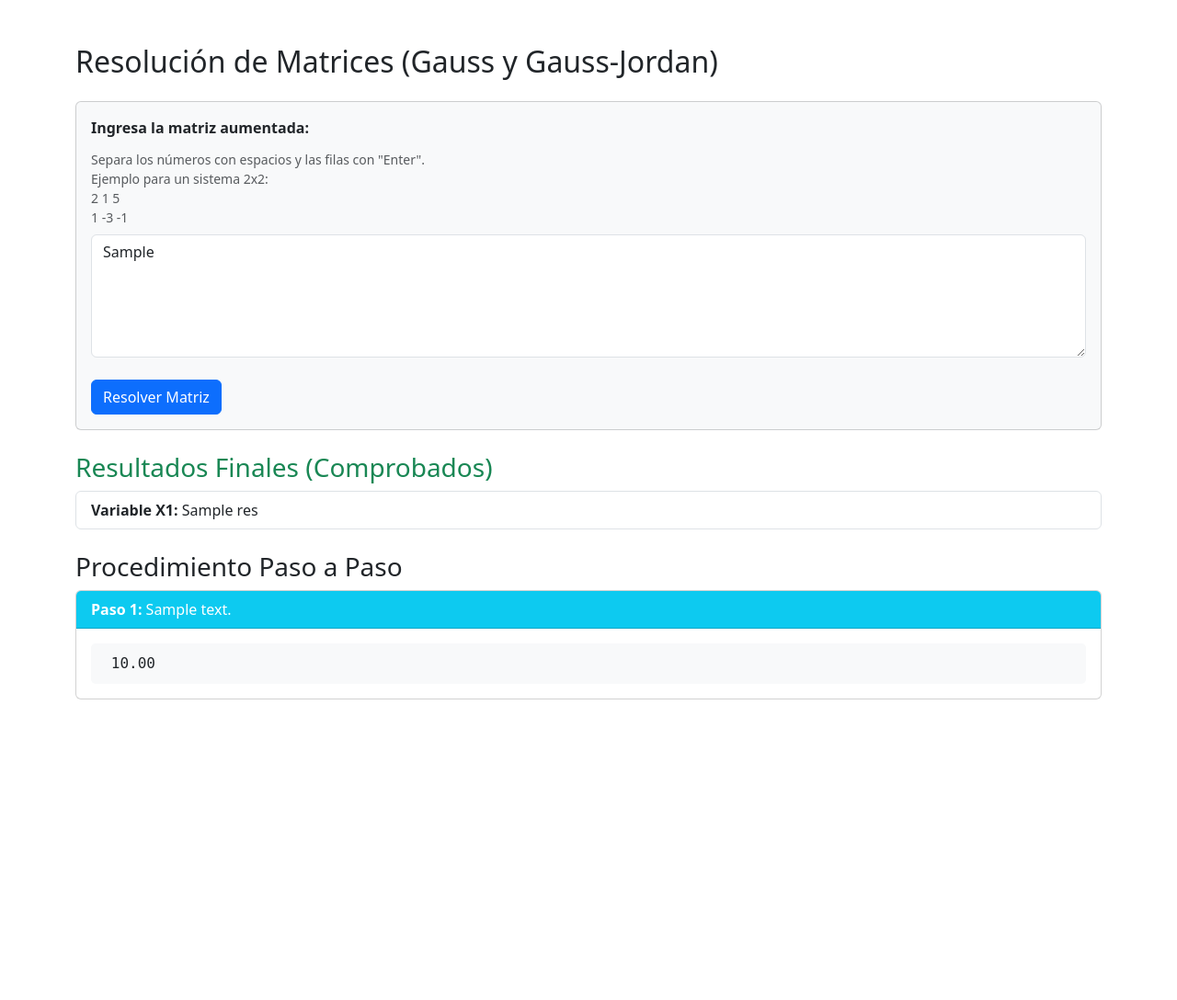
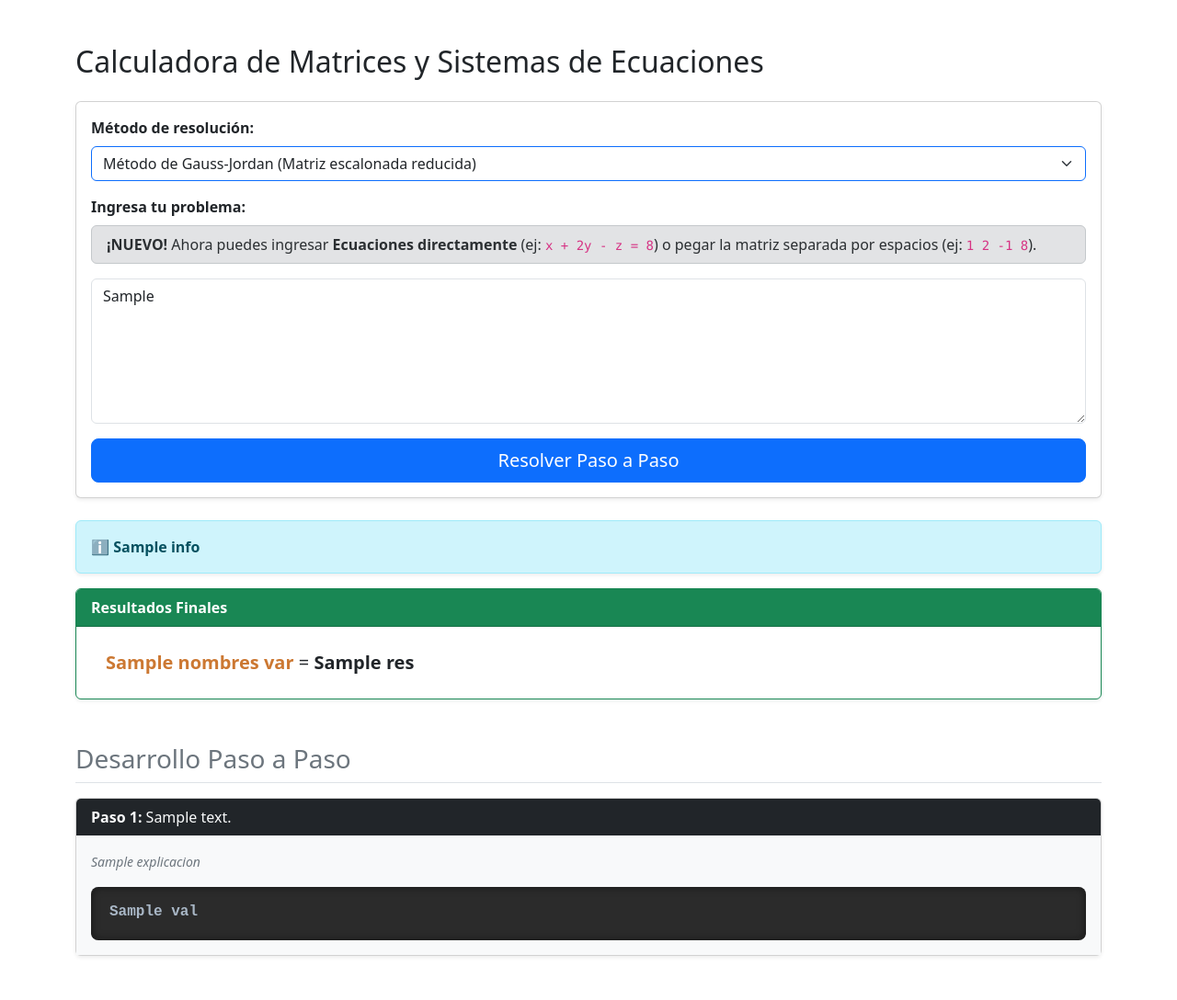
Before and after one commit to gomcarrillo-ux/CalculadoraZoo, a Flask app: template templates/index.html in a window 1280 px wide. Shown: the whole page at 92% size. Before the commit the page ends 761 px from the top, so only its background shows below. Run offline with Flask 3, Linux system fonts and the light colour scheme; the template is opened without the code that fills it: most values are stand-ins (such as "Sample title", 1, 10 or a date in 2020).

Commit message:
de ecuacion a matriz

```diff
--- a/app.py
+++ b/app.py
@@ -1,71 +1,295 @@
+import re
+from fractions import Fraction
 from flask import Flask, render_template, request
-import copy
 
 app = Flask(__name__)
 
-def resolver_gauss_jordan(matriz):
+def formatear_fraccion(f):
+    if isinstance(f, Fraction):
+        if f.denominator == 1:
+            return str(f.numerator)
+        return f"{f.numerator}/{f.denominator}"
+    return str(f)
+
+def matriz_a_strings(matriz):
+    return [[formatear_fraccion(val) for val in fila] for fila in matriz]
+
+def format_parametric_expr(indep, coefs_libres, variables_libres_nombres):
+    """Construye la expresión algebraica paramétrica para variables dependientes."""
+    terms = []
+    if indep != 0:
+        terms.append(formatear_fraccion(indep))
+
+    for col_lib, coef in coefs_libres.items():
+        if coef == 0:
+            continue
+        param = variables_libres_nombres[col_lib]
+        abs_coef = abs(coef)
+        coef_str = formatear_fraccion(abs_coef)
+
+        if coef_str == "1":
+            term_str = param
+        else:
+            term_str = f"{coef_str}*{param}"
+
+        if coef > 0:
+            if not terms:
+                terms.append(term_str)
+            else:
+                terms.append(f"+ {term_str}")
+        else:
+            if not terms:
+                terms.append(f"-{term_str}")
+            else:
+                terms.append(f"- {term_str}")
+
+    if not terms:
+        return "0"
+    return " ".join(terms)
+
+def parse_ecuaciones(texto):
+    """
+    Toma un texto con ecuaciones (ej: "2x + y = 5") y lo convierte
+    en una matriz aumentada de fracciones, detectando los nombres de las variables.
+    """
+    lineas = [linea.strip() for linea in texto.split('\n') if linea.strip()]
+
+    todas_vars = set(re.findall(r'[a-zA-Z_]\w*', texto))
+    vars_ordenadas = sorted(list(todas_vars))
+
+    matriz = []
+
+    for linea in lineas:
+        if '=' not in linea:
+            raise ValueError(f"La ecuación '{linea}' no tiene el signo igual (=).")
+
+        lhs, rhs = linea.split('=', 1)
+
+        def parse_lado(lado_str, multiplicador=1):
+            lado_str = lado_str.replace(" ", "")
+            if not lado_str.startswith('+') and not lado_str.startswith('-'):
+                lado_str = '+' + lado_str
+
+            patron = r'([+-])(\d*\.?\d*(?:/\d+)?)([a-zA-Z_]\w*)?'
+            terminos = re.findall(patron, lado_str)
+
+            coeficientes = {v: Fraction(0) for v in vars_ordenadas}
+            constante = Fraction(0)
+
+            for signo, num_str, var in terminos:
+                if num_str == '':
+                    num = Fraction(1)
+                elif '/' in num_str:
+                    num = Fraction(num_str)
+                else:
+                    num = Fraction(num_str)
+
+                if signo == '-':
+                    num = -num
+
+                num = num * multiplicador
+
+                if var:
+                    coeficientes[var] += num
+                else:
+                    constante += num
+
+            return coeficientes, constante
+
+        coef_lhs, const_lhs = parse_lado(lhs, 1)
+        coef_rhs, const_rhs = parse_lado(rhs, -1)
+
+        fila = []
+        for v in vars_ordenadas:
+            fila.append(coef_lhs[v] + coef_rhs[v])
+
+        termino_independiente = -(const_lhs + const_rhs)
+        fila.append(termino_independiente)
+        matriz.append(fila)
+
+    return matriz, vars_ordenadas
+
+def resolver_matriz(matriz_input, metodo="gauss_jordan", nombres_vars=None):
     pasos = []
+    matriz = [[Fraction(num) for num in fila] for fila in matriz_input]
+
     filas = len(matriz)
     columnas = len(matriz[0])
+    num_vars = columnas - 1
 
-    pasos.append(("Matriz Original:", copy.deepcopy(matriz)))
+    if not nombres_vars:
+        nombres_vars = [f"X{i+1}" for i in range(num_vars)]
 
-    try:
-        for i in range(filas):
-            pivote = matriz[i][i]
-            if pivote == 0:
-                return ["Error: Pivote cero encontrado, el sistema no tiene solución única o requiere reordenamiento."], []
+    pasos.append(
+        (
+            "Matriz Original",
+            f"Matriz aumentada representando las variables: {', '.join(nombres_vars)}",
+            matriz_a_strings(matriz),
+        )
+    )
 
+    pivote_filas = []
+    piv_row = 0
+
+    for col in range(num_vars):
+        if piv_row >= filas:
+            break
+
+        max_fila = piv_row
+        for k in range(piv_row + 1, filas):
+            if abs(matriz[k][col]) > abs(matriz[max_fila][col]):
+                max_fila = k
+
+        if matriz[max_fila][col] == 0:
+            continue
+
+        if max_fila != piv_row:
+            matriz[piv_row], matriz[max_fila] = matriz[max_fila], matriz[piv_row]
+            pasos.append((
+                f"Intercambio: F{piv_row+1} ↔ F{max_fila+1}",
+                "Se intercambian filas para posicionar el mejor pivote.",
+                matriz_a_strings(matriz),
+            ))
+
+        pivote = matriz[piv_row][col]
+        if pivote != 1:
             for j in range(columnas):
-                matriz[i][j] = matriz[i][j] / pivote
-            pasos.append((f"Hacer 1 el pivote de la fila {i+1}:", copy.deepcopy(matriz)))
+                matriz[piv_row][j] /= pivote
+            pasos.append((
+                f"F{piv_row+1} → F{piv_row+1} / ({formatear_fraccion(pivote)})",
+                "Normalizamos la fila para que el pivote sea 1.",
+                matriz_a_strings(matriz),
+            ))
 
-            for k in range(i + 1, filas):
-                factor = matriz[k][i]
+        for k in range(filas):
+            if k == piv_row:
+                continue
+            if metodo == "gauss" and k < piv_row:
+                continue
+
+            factor = matriz[k][col]
+            if factor != 0:
                 for j in range(columnas):
-                    matriz[k][j] = matriz[k][j] - factor * matriz[i][j]
+                    matriz[k][j] -= factor * matriz[piv_row][j]
+                signo = "-" if factor > 0 else "+"
+                pasos.append((
+                    f"F{k+1} → F{k+1} {signo} ({formatear_fraccion(abs(factor))}) * F{piv_row+1}",
+                    f"Eliminamos el término de la variable {nombres_vars[col]} en la fila {k+1}.",
+                    matriz_a_strings(matriz),
+                ))
+
+        pivote_filas.append((piv_row, col))
+        piv_row += 1
+
+    for r in range(filas):
+        es_cero_coefs = all(matriz[r][c] == 0 for c in range(num_vars))
+        if es_cero_coefs and matriz[r][-1] != 0:
+            pasos.append((
+                "Contradicción Detectada",
+                f"Obtuvimos 0 = {formatear_fraccion(matriz[r][-1])}. El sistema no tiene solución.",
+                matriz_a_strings(matriz),
+            ))
+            return pasos, [], [], "El sistema NO TIENE SOLUCIÓN (Inconsistente)."
+
+    cols_pivote = {col: r for r, col in pivote_filas}
+    vars_libres = [c for c in range(num_vars) if c not in cols_pivote]
+
+    if not vars_libres and len(pivote_filas) == num_vars:
+        resultados_dict = {}
+        if metodo == "gauss":
+            for r, c in reversed(pivote_filas):
+                suma = matriz[r][-1]
+                for c_next in range(c + 1, num_vars):
+                    suma -= matriz[r][c_next] * resultados_dict[c_next]
+                resultados_dict[c] = suma
+                pasos.append((
+                    f"Sustitución para {nombres_vars[c]}",
+                    f"{nombres_vars[c]} = {formatear_fraccion(suma)}.",
+                    matriz_a_strings(matriz),
+                ))
+        else:
+            for r, c in pivote_filas:
+                resultados_dict[c] = matriz[r][-1]
+
+        res_finales = [formatear_fraccion(resultados_dict[i]) for i in range(num_vars)]
+        return pasos, res_finales, nombres_vars, None
+
+    if metodo == "gauss":
+        for r, c in reversed(pivote_filas):
+            for k in range(r - 1, -1, -1):
+                factor = matriz[k][c]
                 if factor != 0:
-                    pasos.append((f"Hacer 0 debajo del pivote en la fila {k+1}:", copy.deepcopy(matriz)))
+                    for j in range(columnas):
+                        matriz[k][j] -= factor * matriz[r][j]
 
-        for i in range(filas - 1, -1, -1):
-            for k in range(i - 1, -1, -1):
-                factor = matriz[k][i]
-                for j in range(columnas):
-                    matriz[k][j] = matriz[k][j] - factor * matriz[i][j]
-                if factor != 0:
-                    pasos.append((f"Hacer 0 arriba del pivote en la fila {k+1}:", copy.deepcopy(matriz)))
+    nombres_parametros = {col_lib: f"t{idx+1}" for idx, col_lib in enumerate(vars_libres)}
 
-        resultados = [round(matriz[i][-1], 4) for i in range(filas)]
-        return pasos, resultados
-    except Exception as e:
-        return [f"Error al procesar la matriz: {str(e)}"], []
+    res_finales = []
+    for v in range(num_vars):
+        if v in vars_libres:
+            res_finales.append(f"{nombres_parametros[v]} (Variable libre)")
+        else:
+            r = cols_pivote[v]
+            indep = matriz[r][-1]
+            coefs_libres = {col_lib: -matriz[r][col_lib] for col_lib in vars_libres}
+            expr = format_parametric_expr(indep, coefs_libres, nombres_parametros)
+            res_finales.append(expr)
 
-@app.route('/', methods=["GET", "POST"])
+    msg_info = f"SISTEMA COMPATIBLE INDETERMINADO: Infinitas soluciones dependientes de {len(vars_libres)} parámetro(s)."
+    return pasos, res_finales, nombres_vars, msg_info
+
+@app.route("/", methods=["GET", "POST"])
 def start():
     pasos = None
     resultados = None
+    nombres_vars = None
     error = None
+    info = None
     matriz_input = ""
+    metodo = "gauss_jordan"
 
     if request.method == "POST":
         matriz_input = request.form.get("txtMatrix", "")
+        metodo = request.form.get("metodo", "gauss_jordan")
+
         try:
-            lineas = matriz_input.strip().split('\n')
-            matriz = [[float(num) for num in linea.split()] for linea in lineas]
+            if '=' in matriz_input:
+                matriz, vars_detectadas = parse_ecuaciones(matriz_input)
+                if len(matriz[0]) < 2:
+                    error = "El sistema debe tener al menos una variable y un resultado."
+                else:
+                    pasos, resultados, nombres_vars, error_o_info = resolver_matriz(matriz, metodo, vars_detectadas)
+            else:
+                lineas = matriz_input.strip().split("\n")
+                matriz = [linea.split() for linea in lineas if linea.strip()]
 
-            if len(set(len(fila) for fila in matriz)) > 1:
-                error = "Todas las filas deben tener la misma cantidad de elementos."
-            else:
-                pasos, resultados = resolver_gauss_jordan(matriz)
-                if not resultados:
-                    error = pasos[0]
-                    pasos = None
-        except ValueError:
-            error = "Por favor, ingresa solo números válidos separados por espacios."
+                if len(set(len(fila) for fila in matriz)) > 1:
+                    error = "Todas las filas deben tener la misma cantidad de elementos."
+                elif len(matriz) > 0 and len(matriz[0]) < 2:
+                    error = "La matriz debe tener al menos 2 columnas."
+                else:
+                    pasos, resultados, nombres_vars, error_o_info = resolver_matriz(matriz, metodo)
+
+            if not resultados and error_o_info:
+                error = error_o_info
+            elif error_o_info:
+                info = error_o_info
+
+        except ValueError as ve:
+            error = f"Error en la entrada: {str(ve)}"
         except Exception as e:
-            error = f"Error inesperado: {str(e)}"
+            error = f"Error inesperado al procesar: {str(e)}"
 
-    return render_template("index.html", pasos=pasos, resultados=resultados, error=error, matriz_input=matriz_input)
+    return render_template(
+        "index.html",
+        pasos=pasos,
+        resultados=resultados,
+        nombres_vars=nombres_vars,
+        error=error,
+        info=info,
+        matriz_input=matriz_input,
+        metodo=metodo,
+    )
 
 if __name__ == "__main__":
     app.run(debug=True)
--- a/templates/index.html
+++ b/templates/index.html
@@ -3,59 +3,83 @@
 <head>
     <meta charset="UTF-8">
     <meta name="viewport" content="width=device-width, initial-scale=1.0">
-    <title>Calculadora Gauss-Jordan</title>
+    <title>Calculadora Algebraica Lineal</title>
     <link href="https://cdn.jsdelivr.net/npm/bootstrap@5.3.0/dist/css/bootstrap.min.css" rel="stylesheet">
     <style>
-        .matriz-box { font-family: monospace; background-color: #f8f9fa; padding: 10px; border-radius: 5px; }
+        .matriz-box { font-family: 'Courier New', Courier, monospace; background-color: #2b2b2b; color: #a9b7c6; padding: 15px; border-radius: 8px; overflow-x: auto; box-shadow: inset 0 0 10px rgba(0,0,0,0.5); }
+        .matriz-cell { display: inline-block; min-width: 65px; text-align: right; padding: 0 5px; font-weight: bold; }
+        .var-name { color: #cc7832; font-weight: bold; }
     </style>
 </head>
 <body>
 
-<div class="container mt-5">
-    <h2 class="mb-4">Resolución de Matrices (Gauss y Gauss-Jordan)</h2>
+<div class="container mt-5 mb-5">
+    <h2 class="mb-4">Calculadora de Matrices y Sistemas de Ecuaciones</h2>
 
-    <div class="card bg-light mb-4">
+    <div class="card shadow-sm mb-4">
         <div class="card-body">
             <form action="" method="post">
                 <div class="mb-3">
-                    <label for="txtMatrix" class="form-label fw-bold">Ingresa la matriz aumentada:</label>
-                    <div class="form-text mb-2">
-                        Separa los números con espacios y las filas con "Enter". <br>
-                        Ejemplo para un sistema 2x2:<br>
-                        2 1 5<br>
-                        1 -3 -1
+                    <label for="metodo" class="form-label fw-bold">Método de resolución:</label>
+                    <select name="metodo" id="metodo" class="form-select border-primary">
+                        <option value="gauss_jordan" {% if metodo == 'gauss_jordan' %}selected{% endif %}>Método de Gauss-Jordan (Matriz escalonada reducida)</option>
+                        <option value="gauss" {% if metodo == 'gauss' %}selected{% endif %}>Método de Gauss (Sustitución hacia atrás)</option>
+                    </select>
+                </div>
+
+                <div class="mb-3">
+                    <label for="txtMatrix" class="form-label fw-bold">Ingresa tu problema:</label>
+                    <div class="alert alert-secondary py-2" role="alert">
+                        <strong>¡NUEVO!</strong> Ahora puedes ingresar <strong>Ecuaciones directamente</strong> (ej: <code>x + 2y - z = 8</code>) o pegar la matriz separada por espacios (ej: <code>1 2 -1 8</code>).
                     </div>
-                    <textarea name="txtMatrix" id="txtMatrix" class="form-control" rows="5" required>{{ matriz_input }}</textarea>
+                    <textarea name="txtMatrix" id="txtMatrix" class="form-control" rows="6" required placeholder="Ejemplo de ecuaciones:
+x + 2y + z = 3
+2x - y + z = 8
+3x + y - 2z = -1">{{ matriz_input }}</textarea>
                 </div>
-                <button type="submit" class="btn btn-primary mt-2">Resolver Matriz</button>
+
+                <button type="submit" class="btn btn-primary btn-lg w-100">Resolver Paso a Paso</button>
             </form>
         </div>
     </div>
 
     {% if error %}
-        <div class="alert alert-danger">{{ error }}</div>
+        <div class="alert alert-danger fw-bold shadow-sm">⚠️ {{ error }}</div>
+    {% endif %}
+
+    {% if info %}
+        <div class="alert alert-info fw-bold shadow-sm">ℹ️ {{ info }}</div>
     {% endif %}
 
     {% if pasos %}
-        <h3 class="mt-4 text-success">Resultados Finales (Comprobados)</h3>
-        <ul class="list-group mb-4">
-            {% for res in resultados %}
-                <li class="list-group-item"><strong>Variable X{{ loop.index }}:</strong> {{ res }}</li>
-            {% endfor %}
-        </ul>
+        <div class="card shadow-sm border-success mb-4">
+            <div class="card-header bg-success text-white fw-bold">
+                Resultados Finales
+            </div>
+            <div class="card-body">
+                <ul class="list-group list-group-flush">
+                    {% for res in resultados %}
+                        <li class="list-group-item">
+                            <span class="fs-5"><span class="var-name">{{ nombres_vars[loop.index0] }}</span> = <strong>{{ res }}</strong></span>
+                        </li>
+                    {% endfor %}
+                </ul>
+            </div>
+        </div>
 
-        <h3 class="mt-4">Procedimiento Paso a Paso</h3>
-        {% for descripcion, matriz_paso in pasos %}
-            <div class="card mb-3">
-                <div class="card-header bg-info text-white">
+        <h3 class="mt-5 mb-3 text-secondary border-bottom pb-2">Desarrollo Paso a Paso</h3>
+        {% for descripcion, explicacion, matriz_paso in pasos %}
+            <div class="card mb-4 shadow-sm">
+                <div class="card-header bg-dark text-light border-0">
                     <strong>Paso {{ loop.index }}:</strong> {{ descripcion }}
                 </div>
-                <div class="card-body">
+                <div class="card-body bg-light">
+                    <p class="text-secondary mb-3"><small><em>{{ explicacion }}</em></small></p>
                     <div class="matriz-box">
                         {% for fila in matriz_paso %}
-                            <div>
+                            <div class="mb-1">
                                 {% for val in fila %}
-                                    <span style="display:inline-block; width: 60px; text-align: right;">{{ "%.2f"|format(val) }}</span>
+                                    <span class="matriz-cell">{{ val }}</span>
                                 {% endfor %}
                             </div>
                         {% endfor %}
```
